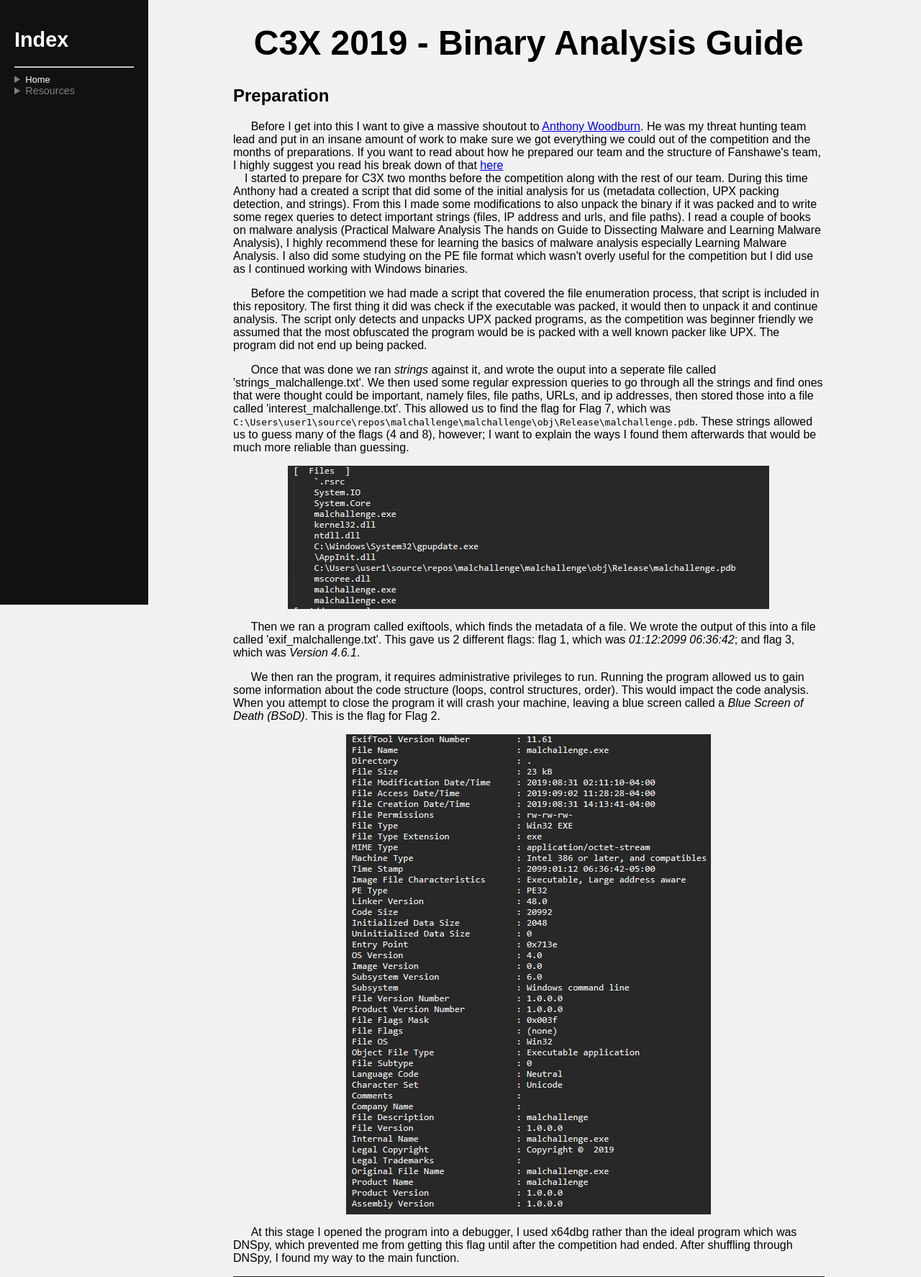
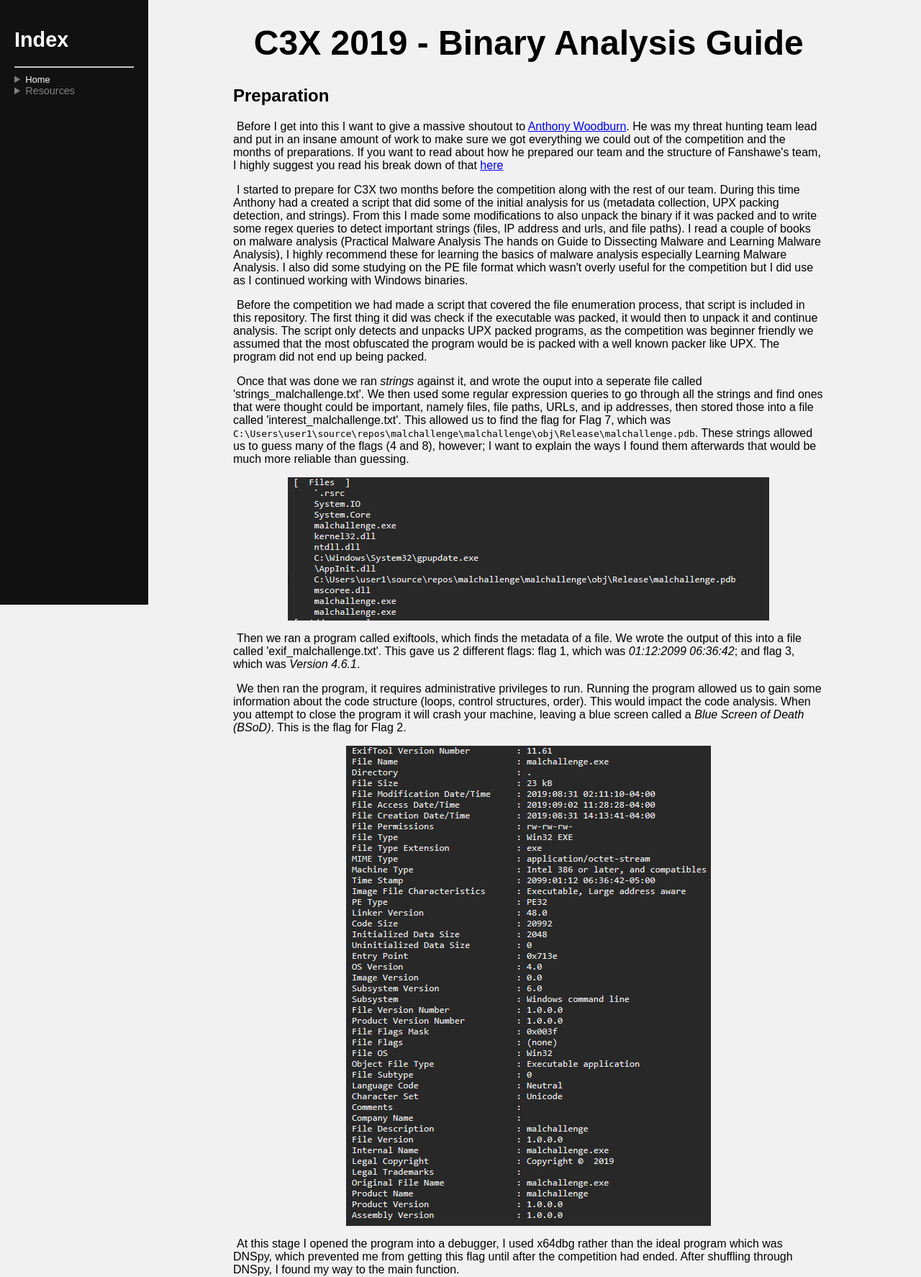
Before and after one commit to 3xperience/3xperience.github.io, a PHP site: page /writeup.html in a window 1280 px wide. Shown: the top 1774 px of the page at 72% size. Run offline with PHP 8.4, Linux system fonts and the light colour scheme.

Commit message:
Added content

```diff
--- a/theme.css
+++ b/theme.css
@@ -12,7 +12,7 @@ body {
 	font-size: 48px;
 }
 .mainContent .body {
-	text-indent: 3%;
+	text-indent: 5px;
 	text-size: 18px;
 }
 .mainContent .subTitle {
--- a/writeup.html
+++ b/writeup.html
@@ -24,8 +24,10 @@
 		<h1 class="pageTitle">C3X 2019 - Binary Analysis Guide</h1>
 		<h2 class="subTitle">Preparation</h2>
 		<p class="body">
-			Before I get into this I want to give a massive shoutout to <a href="https://www.linkedin.com/in/atwoodburn/">Anthony Woodburn</a>. He was my threat hunting team lead and put in an insane amount of work to make sure we got everything we could out of the competition and the months of preparations. If you want to read about how he prepared our team and the structure of Fanshawe's team, I highly suggest you read his break down of that <a href="https://baudlicious.github.io/C3X/">here</a><br>
-			&emsp;I started to prepare for C3X two months before the competition along with the rest of our team. During this time Anthony had a created a script that did some of the initial analysis for us (metadata collection, UPX packing detection, and strings). From this I made some modifications to also unpack the binary if it was packed and to write some regex queries to detect important strings (files, IP address and urls, and file paths). I read a couple of books on malware analysis (Practical Malware Analysis The hands on Guide to Dissecting Malware and Learning Malware Analysis), I highly recommend these for learning the basics of malware analysis especially Learning Malware Analysis. I also did some studying on the PE file format which wasn't overly useful for the competition but I did use as I continued working with Windows binaries.
+				Before I get into this I want to give a massive shoutout to <a href="https://www.linkedin.com/in/atwoodburn/">Anthony Woodburn</a>. He was my threat hunting team lead and put in an insane amount of work to make sure we got everything we could out of the competition and the months of preparations. If you want to read about how he prepared our team and the structure of Fanshawe's team, I highly suggest you read his break down of that <a href="https://baudlicious.github.io/C3X/">here</a>
+			</p>
+			<p class="body">
+				I started to prepare for C3X two months before the competition along with the rest of our team. During this time Anthony had a created a script that did some of the initial analysis for us (metadata collection, UPX packing detection, and strings). From this I made some modifications to also unpack the binary if it was packed and to write some regex queries to detect important strings (files, IP address and urls, and file paths). I read a couple of books on malware analysis (Practical Malware Analysis The hands on Guide to Dissecting Malware and Learning Malware Analysis), I highly recommend these for learning the basics of malware analysis especially Learning Malware Analysis. I also did some studying on the PE file format which wasn't overly useful for the competition but I did use as I continued working with Windows binaries.
 		</p>
 		<p class="body">Before the competition we had made a script that covered the file enumeration process, that script is included in this repository. The first thing it did was check if the executable was packed, it would then to unpack it and continue analysis. The script only detects and unpacks UPX packed programs, as the competition was beginner friendly we assumed that the most obfuscated the program would be is packed with a well known packer like UPX. The program did not end up being packed.</p>
 		<p class="body">Once that was done we ran <i>strings</i> against it, and wrote the ouput into a seperate file called 'strings_malchallenge.txt'. We then used some regular expression queries to go through all the strings and find ones that were thought could be important, namely files, file paths, URLs, and ip addresses, then stored those into a file called 'interest_malchallenge.txt'. This allowed us to find the flag for Flag 7, which was <code>C:\Users\user1\source\repos\malchallenge\malchallenge\obj\Release\malchallenge.pdb</code>. These strings allowed us to guess many of the flags (4 and 8), however; I want to explain the ways I found them afterwards that would be much more reliable than guessing.
```
